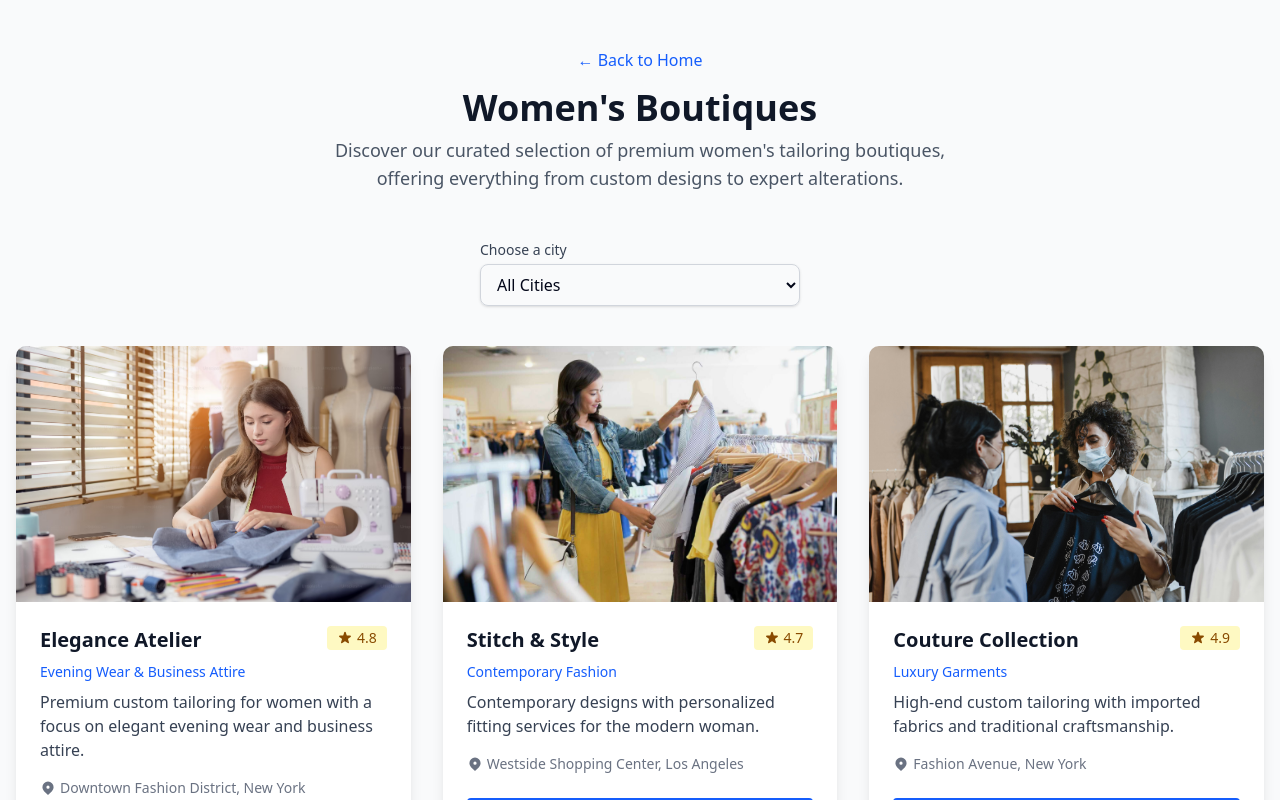
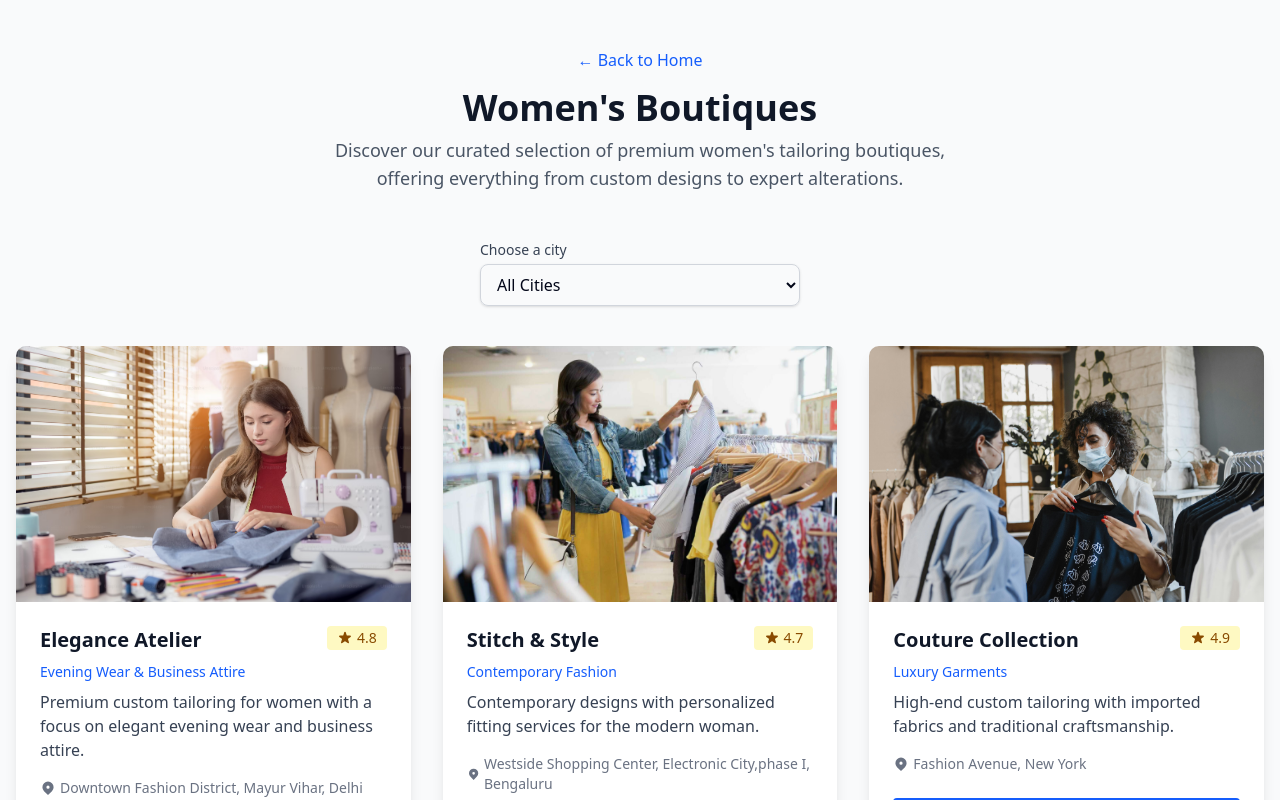
Before and after one commit to Subodhini0906/IndieVibe, a Next.js app: page /boutiques/women in a window 1280 px wide. Shown: the top 800 px of the page. Built offline with nearby package versions, Linux system fonts and the light colour scheme; a web font is replaced by a local one.

Commit message:
change city names

```diff
--- a/app/boutiques/women/page.tsx
+++ b/app/boutiques/women/page.tsx
@@ -13,7 +13,7 @@ const womensBoutiques = [
     image: "/women1.avif",
     specialty: "Evening Wear & Business Attire",
     location: "Downtown Fashion District",
-    city: "New York",
+    city: "Mayur Vihar, Delhi",
     rating: 4.8
   },
   {
@@ -23,7 +23,7 @@ const womensBoutiques = [
     image: "/women11.jpg",
     specialty: "Contemporary Fashion",
     location: "Westside Shopping Center",
-    city: "Los Angeles",
+    city: "Electronic City,phase I, Bengaluru",
     rating: 4.7
   },
   {
```
